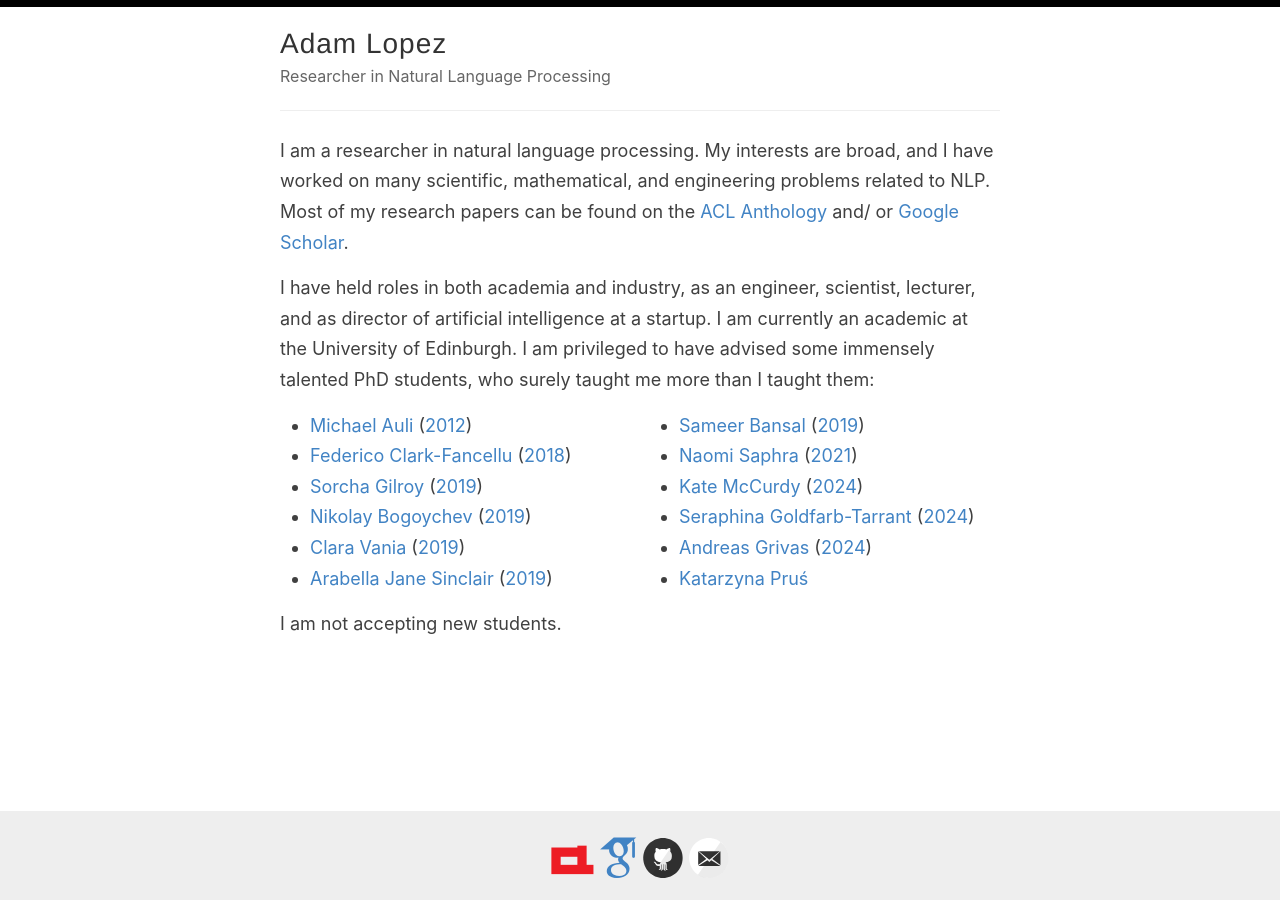
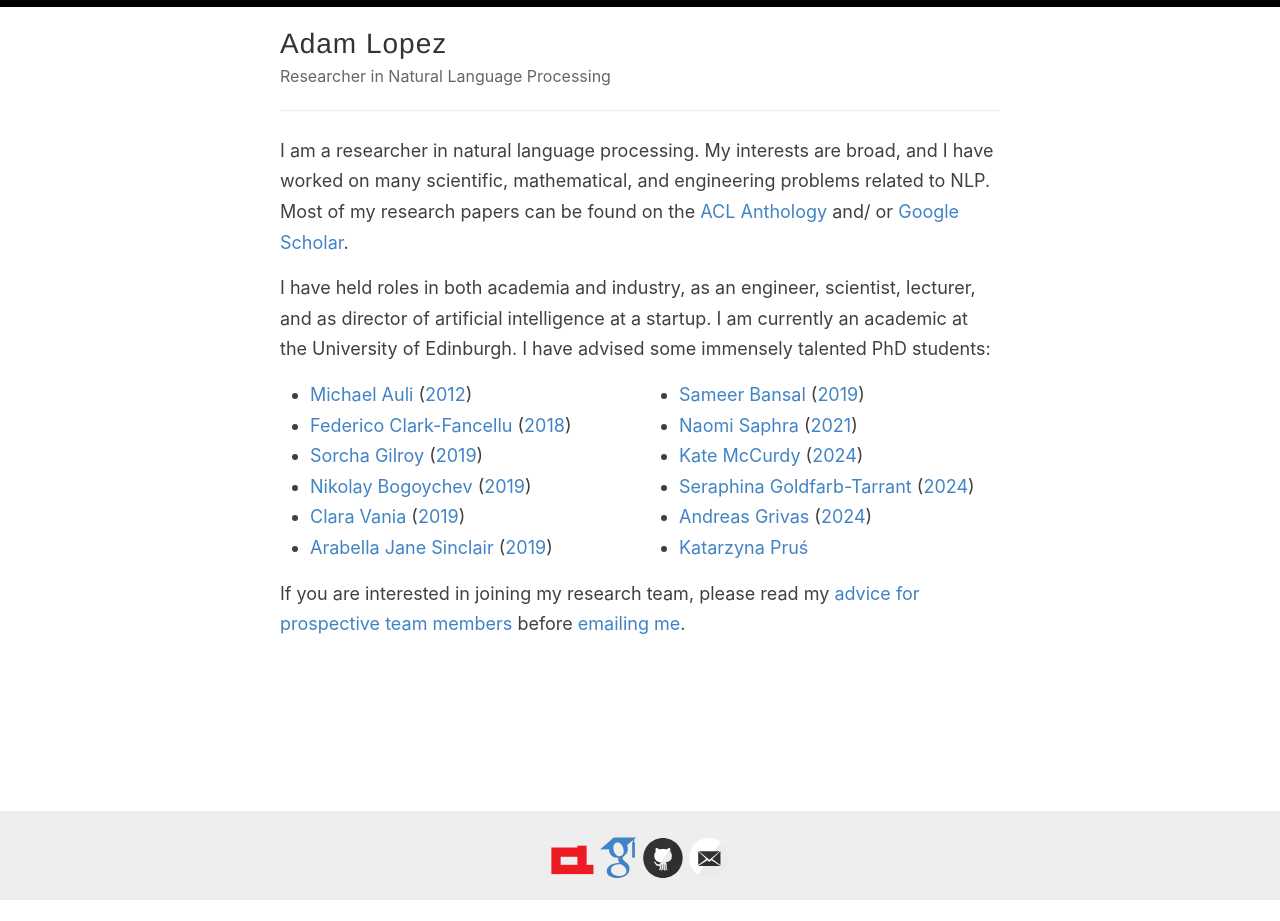
Before and after one commit to alopez/alopez.github.com, a Jekyll site: the page built from index.md, in a window 1280 px wide. Built offline with Jekyll 4.4.1, drawn with Linux system fonts in a browser that asks for light colours; some web fonts are replaced; the list of posts is cut into pages by our own code.

Commit message:
Update index.md

```diff
--- a/index.md
+++ b/index.md
@@ -10,7 +10,7 @@ and/ or [Google Scholar](https://scholar.google.com/citations?hl=en&user=7KdAmbU
 
 I have held roles in both academia and industry, as an engineer, scientist, lecturer, and as director of artificial intelligence at a startup.
 I am currently an academic at the University of Edinburgh.
-I am privileged to have advised some immensely talented PhD students, who surely taught me more than I taught them:
+I have advised some immensely talented PhD students:
 
 <div class="students">
 - [Michael Auli](https://michaelauli.github.io/) ([2012](https://era.ed.ac.uk/handle/1842/7636))
@@ -27,4 +27,4 @@ I am privileged to have advised some immensely talented PhD students, who surely
 - [Katarzyna Pruś](https://www.linkedin.com/in/katarzyna-pru%C5%9B-6bb609107/)
 </div>
 
-I am not accepting new students.
+If you are interested in joining my research team, please read my [advice for prospective team members](/prospective/) before [emailing me](/email/).
```
